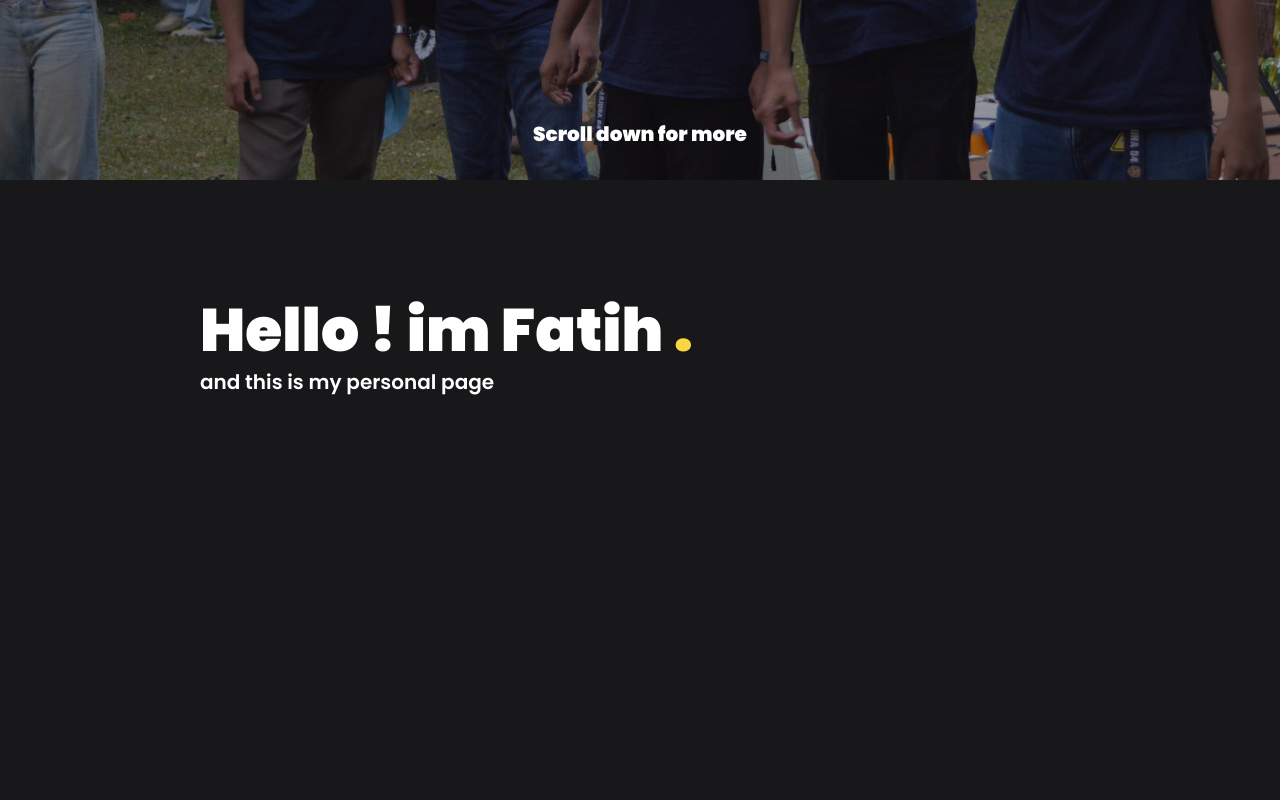
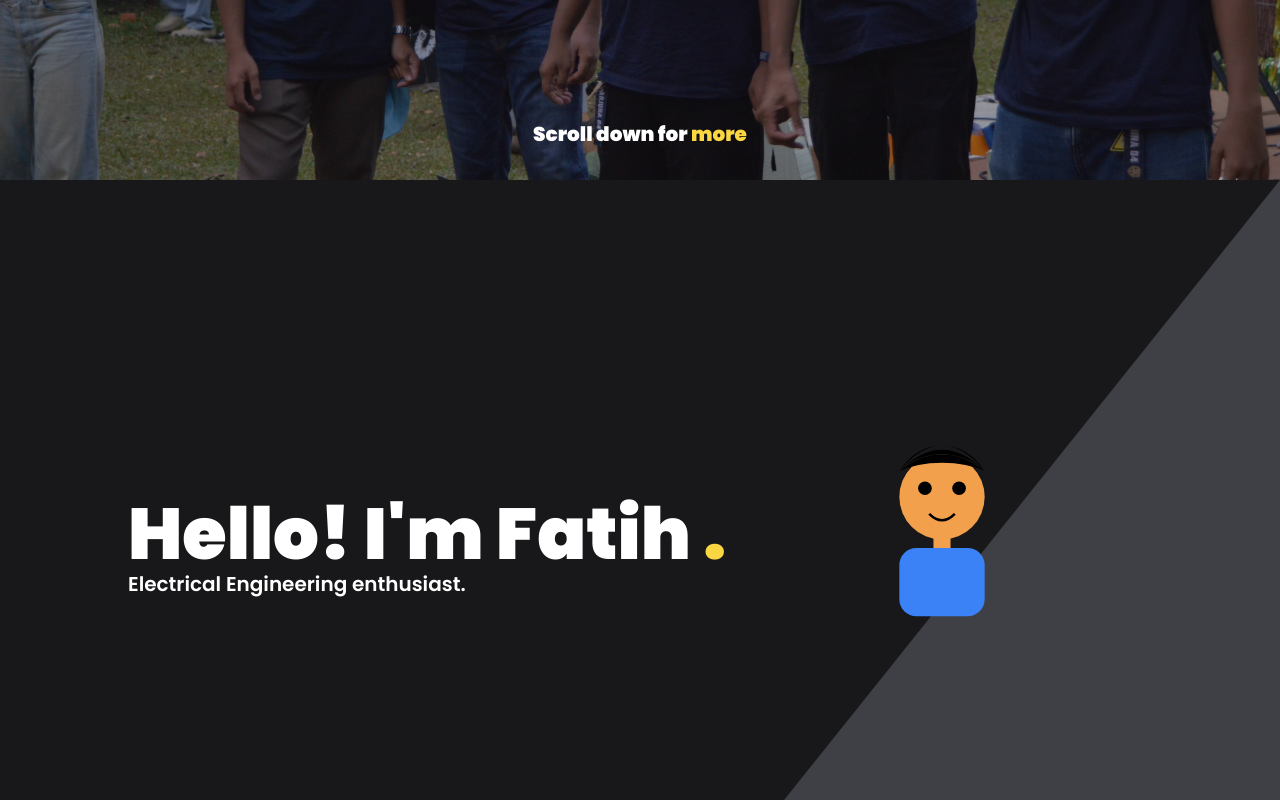
Before and after one commit to enclaire1443/portofotio-website, a Next.js app: page / in a window 1280 px wide. Shown: the part 620-1420 px from the top of the page. Built offline with nearby package versions, Linux system fonts and the light colour scheme.

Commit message:
finished main page

```diff
--- a/src/app/components/header.tsx
+++ b/src/app/components/header.tsx
@@ -4,7 +4,7 @@ function Header() {
   return (
     <div>
       <div className="fixed w-full h-20 rounded-b-lg flex items-center justify-between px-8 z-50">
-        <div className="text-white font-bold bg-dark-500 rounded-2xl">
+        <div className="text-white font-bold bg-dark-200 rounded-2xl">
           <button className="gap-4 font-serif font-semibold text-3xl py-2 px-4 text-light-100">Fatih</button>
         </div>
       </div>
--- a/src/app/components/landingpage.tsx
+++ b/src/app/components/landingpage.tsx
@@ -1,30 +1,44 @@
-'use client';
-import { useState, useEffect } from 'react';
-import React from 'react';
-import { motion } from 'framer-motion';
+"use client";
+import { useState, useEffect, useRef } from "react";
+import React from "react";
+import { motion } from "framer-motion";
 
 function LandingPage() {
-  const [firstControl, setFirstControl] = useState('hidden');
-  const [secondControl, setSecondControl] = useState('hidden');
-  const [thirdControl, setThirdControl] = useState('hidden');
+  const [firstControl, setFirstControl] = useState("hidden");
+  const [secondControl, setSecondControl] = useState("hidden");
+  const [thirdControl, setThirdControl] = useState("hidden");
+
+  const parallaxRef = useRef<HTMLDivElement | null>(null);
+
+  useEffect(() => {
+    const handleScroll = () => {
+      const scrollTop = window.scrollY;
+      if (parallaxRef.current) {
+        parallaxRef.current.style.transform = `translateY(${scrollTop * 0.4}px)`;
+      }
+    };
+
+    window.addEventListener("scroll", handleScroll);
+    return () => window.removeEventListener("scroll", handleScroll);
+  }, []);
 
   useEffect(() => {
     const firstTextDuration = 1500;
     const secondTextDelay = firstTextDuration + 750;
     const thirdTextDelay = secondTextDelay + 750;
 
-    setFirstControl('visible');
+    setFirstControl("visible");
 
     const firstTextTimeout = setTimeout(() => {
-      setFirstControl('fadeOut');
+      setFirstControl("fadeOut");
     }, firstTextDuration);
 
     const secondTextTimeout = setTimeout(() => {
-      setSecondControl('visible');
+      setSecondControl("visible");
     }, secondTextDelay);
 
     const thirdTextTimeout = setTimeout(() => {
-      setThirdControl('visible');
+      setThirdControl("visible");
     }, thirdTextDelay);
 
     return () => {
@@ -36,73 +50,54 @@ function LandingPage() {
 
   return (
     <div className="relative w-full overflow-hidden h-screen">
+      {/* Parallax Effect */}
       <div className="w-full h-screen">
         <div className="inset-0">
           <motion.div
+            ref={parallaxRef} // Attach ref for parallax effect
             className="absolute w-full h-full"
             style={{
               backgroundImage: `url('/assets/fototim1.jpeg')`,
-              backgroundSize: 'cover',
-              backgroundPosition: 'center',
+              backgroundSize: "cover",
+              backgroundPosition: "center",
             }}
             initial={{ opacity: 0 }}
             animate={{ opacity: 1 }}
-            transition={{ duration: 0.8, ease: 'easeInOut' }}
+            transition={{ duration: 0.8, ease: "easeInOut" }}
           />
           <div className="absolute inset-0 bg-black opacity-40 z-10" />
         </div>
       </div>
+
+      {/* Motion Content */}
       <div>
-        <motion.div
-          className="fixed inset-0 flex justify-center items-center"
-          variants={{
-            hidden: { left: 0 },
-            visible: { left: "100%" }
-          }}
-          initial="hidden"
-          animate="visible"
-          transition={{
-            duration: 0.6,
-            ease: "easeIn"
-          }}
-          style={{
-            position: "absolute",
-            top: 4,
-            bottom: 4,
-            left: 0,
-            right: 0,
-            background: "#1f2937",
-            zIndex: 20,
-          }}
-        >
-        </motion.div>
         <motion.div
           className="z-20 absolute inset-0 flex justify-center items-center"
           variants={{
             hidden: {
               opacity: 0,
               y: 50,
-              transition: { duration: 0, ease: 'easeInOut' },
+              transition: { duration: 0, ease: "easeInOut" },
               filter: "blur(33px)",
             },
             visible: {
               opacity: 1,
               y: 0,
-              transition: { duration: 0.8, delay: 0.2, ease: 'easeInOut' },
+              transition: { duration: 0.8, delay: 0.2, ease: "easeInOut" },
               filter: "blur(0px)",
             },
             fadeOut: {
               opacity: 0,
               y: -50,
-              transition: { duration: 0.6, delay: 0.3, ease: 'easeInOut' },
+              transition: { duration: 0.6, delay: 0.3, ease: "easeInOut" },
               filter: "blur(33px)",
-            }
+            },
           }}
           initial="hidden"
           animate={firstControl}
         >
           <p className="text-white font-poppins font-extrabold text-center mt-4 text-2xl sm:text-xl md:text-2xl lg:text-4xl xl:text-4xl">
-            Welcome to My Digital Playground
+            Welcome to My <span className="text-light-200">Digital</span> Playground
           </p>
         </motion.div>
       </div>
@@ -113,13 +108,13 @@ function LandingPage() {
           hidden: {
             opacity: 0,
             y: 50,
-            transition: { duration: 0, ease: 'easeInOut' },
+            transition: { duration: 0, ease: "easeInOut" },
             filter: "blur(33px)",
           },
           visible: {
             opacity: 1,
             y: 0,
-            transition: { duration: 0.8, delay: 0.2, ease: 'easeInOut' },
+            transition: { duration: 0.8, delay: 0.2, ease: "easeInOut" },
             filter: "blur(0px)",
           },
         }}
@@ -127,7 +122,7 @@ function LandingPage() {
         animate={secondControl}
       >
         <p className="absolute text-white font-poppins font-superbold text-center mt-4 text-2xl sm:text-xl md:text-2xl lg:text-4xl xl:text-4xl">
-          Step into My World of Discovery
+          Step <span className="text-light-200">Into</span> My World of Discovery
         </p>
       </motion.div>
 
@@ -149,13 +144,31 @@ function LandingPage() {
         animate={thirdControl}
         transition={{
           duration: 0.8,
-          ease: 'easeOut',
-          delay: 0.2
+          ease: "easeOut",
+          delay: 0.2,
         }}
       >
-        <p className="text-white font-poppins font-superbold text-center mt-4 text-l sm:text-l md:text-l lg:text-xl xl:text-xl">
-          Scroll down for more
-        </p>
+        <motion.div
+        className="text-white font-poppins font-superbold text-center mt-4 text-l sm:text-l md:text-l lg:text-xl xl:text-xl"
+        whileHover={{
+          backgroundColor: 'white',
+          color: '#18181a',
+          borderRadius: '8px',
+          scale: 1.05,
+          transition: {duration: 0.6},
+        }}
+        initial={{
+          backgroundColor: 'transparent',
+          color: 'white',
+          borderRadius: '8px',
+        }}
+        style={{
+          display: 'inline-block',
+          padding: '0px 10px',
+          boxSizing: 'border-box'
+        }}>
+          Scroll down for <span className="text-light-200">more</span>
+        </motion.div>
       </motion.div>
     </div>
   );
--- a/src/app/components/mainpage.tsx
+++ b/src/app/components/mainpage.tsx
@@ -1,21 +1,100 @@
-import React from 'react'
+import React from 'react';
+import { motion, useInView } from 'framer-motion';
+import { useRef } from 'react';
 
+function MainPage() {
+  const helloRef = useRef(null);
+  const isInView = useInView(helloRef, {
+    amount: 0.5,
+    once: true,
+  });
 
-function mainpage() {
   return (
     <>
-    <div className="text-white max-w-screen h-screen pt-20 px-10">
-      <div className="absolute left-[200px] pt-[40px]">
-        <p className="font-poppins text-6xl font-superbold">
-          Hello ! im Fatih <span className="text-light-200">.</span>
-        </p>
-        <p className="font-poppins text-xl font-semibold pt-2">
-          and this is my personal page
-        </p>
+      <div className="relative h-screen pt-20">
+        {/* Background Section */}
+        <div
+          className="absolute top-0 right-0 bottom-0 left-0 bg-dark-200"
+          style={{
+            clipPath: 'polygon(100% 0%, 100% 100%, 50% 100%)',
+            zIndex: -1,
+          }}
+        ></div>
+
+        <motion.div
+          ref={helloRef}
+          className="absolute top-[30%] left-[10%] flex flex-col sm:flex-row sm:items-center sm:space-x-12 space-y-4 sm:space-y-0 text-white"
+          variants={{
+            hidden: {
+              opacity: 0,
+              y: 50,
+              filter: 'blur(33px)',
+            },
+            visible: {
+              opacity: 1,
+              y: 0,
+              filter: 'blur(0px)',
+              transition: { duration: 1 },
+            },
+          }}
+          initial="hidden"
+          animate={isInView ? 'visible' : 'hidden'}
+        >
+          {/* Text Section */}
+          <div>
+            <p className="font-poppins font-superbold text-6xl sm:text-4xl md:text-5xl lg:text-6xl xl:text-7xl">
+              Hello! I'm Fatih <span className="text-light-200">.</span>
+            </p>
+            <p className="font-poppins text-xl font-semibold">
+              Electrical Engineering enthusiast.
+            </p>
+          </div>
+
+          {/* Character Section */}
+          <motion.div
+            className="flex justify-center items-center px-10"
+            variants={{
+              hidden: { opacity: 0, x: 100 },
+              visible: {
+                opacity: 1,
+                x: 0,
+                transition: { duration: 1, delay: 0.5 },
+              },
+            }}
+            initial="hidden"
+            animate={isInView ? 'visible' : 'hidden'}
+          >
+            <svg
+              xmlns="http://www.w3.org/2000/svg"
+              viewBox="0 0 300 300"
+              className="w-64 h-64"
+            >
+              {/* Head */}
+              <circle cx="150" cy="90" r="50" fill="#F3A04D" />
+              {/* Hair */}
+              <path d="M100 60 Q150 0 200 60 Q180 30 150 30 Q120 30 100 60" fill="#000" />
+              <path d="M100 60 Q150 10 200 60 Q180 40 150 40 Q120 40 100 60" fill="#000" />
+              <path d="M100 60 Q150 20 200 60 Q180 50 150 50 Q120 50 100 60" fill="#000" />
+              {/* Body */}
+              <rect x="100" y="150" width="100" height="80" rx="20" fill="#3B82F6" />
+              {/* Eyes */}
+              <circle cx="130" cy="80" r="8" fill="#000" />
+              <circle cx="170" cy="80" r="8" fill="#000" />
+              {/* Mouth */}
+              <path
+                d="M135 110 Q150 125 165 110"
+                stroke="#000"
+                strokeWidth="3"
+                fill="none"
+              />
+              {/* Neck */}
+              <rect x="140" y="130" width="20" height="20" fill="#F3A04D" />
+            </svg>
+          </motion.div>
+        </motion.div>
       </div>
-    </div>
     </>
-  )
+  );
 }
 
-export default mainpage
+export default MainPage;
--- a/src/app/page.tsx
+++ b/src/app/page.tsx
@@ -23,6 +23,28 @@ const Page = () => {
 
   return (
     <div>
+           <motion.div
+          className="fixed inset-0 flex justify-center items-center"
+          variants={{
+            hidden: { left: 0 },
+            visible: { left: "100%" },
+          }}
+          initial="hidden"
+          animate="visible"
+          transition={{
+            duration: 0.6,
+            ease: "easeIn",
+          }}
+          style={{
+            position: "absolute",
+            top: 4,
+            bottom: 4,
+            left: 0,
+            right: 0,
+            background: "#1f2937",
+            zIndex: 20,
+          }}
+        ></motion.div>
       <motion.div
         variants={{
           hidden: {
@@ -36,7 +58,7 @@ const Page = () => {
             opacity: 1,
             y: 0,
             transition: {
-              duration: 1.5,
+              duration: 0.5,
               ease: "easeOut"
             }}
       }}
```
